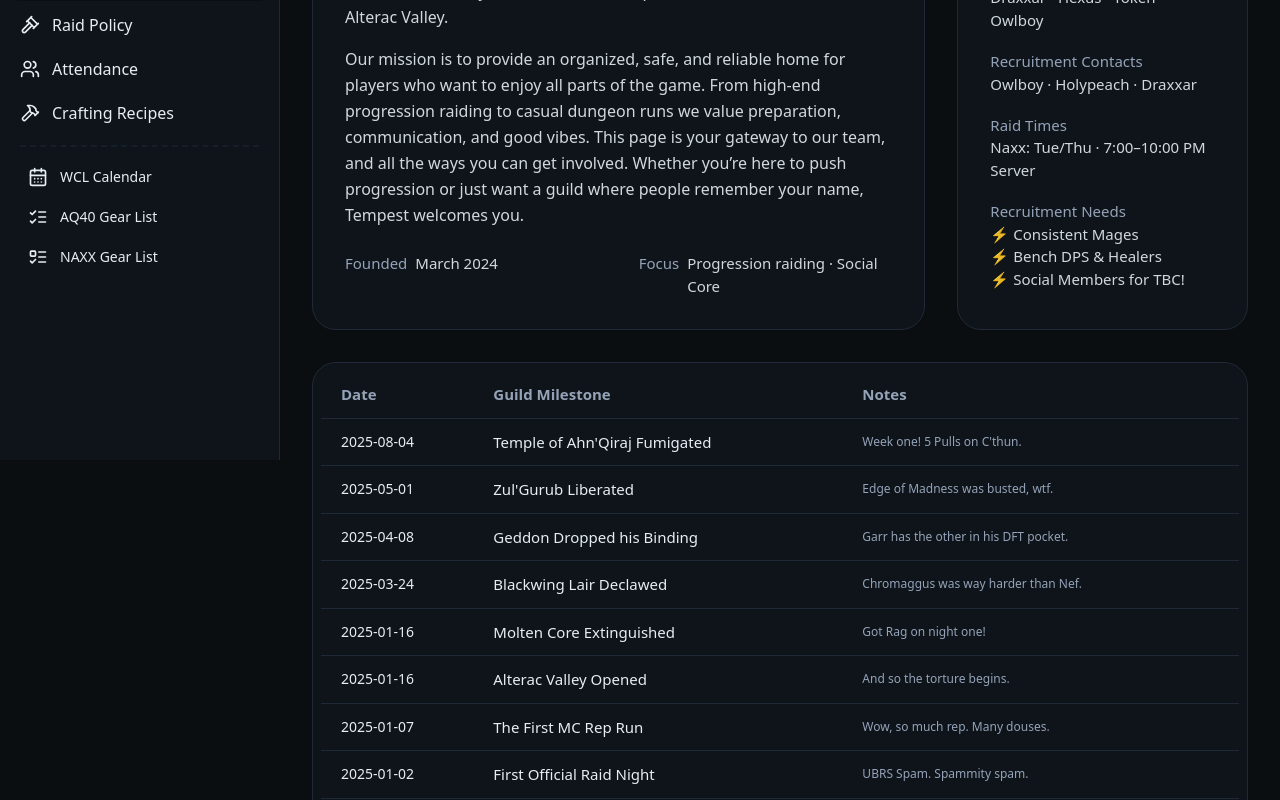
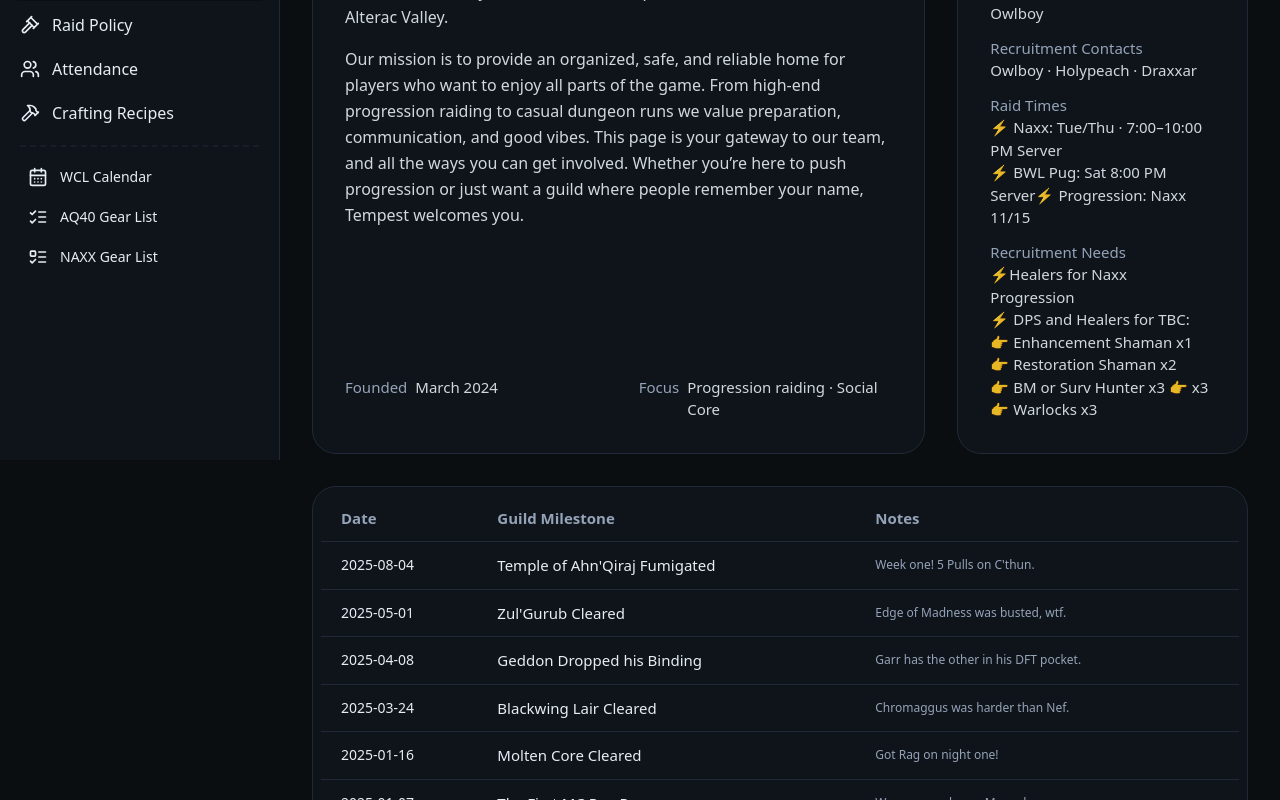
Before and after one commit to naptholomew/tempest-guild, a React (Vite) app: page / in a window 1280 px wide. Shown: the part 340-1140 px from the top of the page. Built offline with nearby package versions, Linux system fonts and the light colour scheme; no server answers.

Commit message:
Update About.tsx

```diff
--- a/src/pages/About.tsx
+++ b/src/pages/About.tsx
@@ -65,11 +65,11 @@ export default function About() {
             </div>
             <div>
               <dt className="text-skin-muted">Raid Times</dt>
-              <dd className="text-skin-base/90">Naxx: Tue/Thu · 7:00–10:00 PM Server</dd>
+              <dd className="text-skin-base/90">⚡ Naxx: Tue/Thu · 7:00–10:00 PM Server<br />⚡ BWL Pug: Sat 8:00 PM Server⚡ Progression: Naxx 11/15</dd>
             </div>
             <div>
               <dt className="text-skin-muted">Recruitment Needs</dt>
-              <dd className="text-skin-base/90">⚡ Consistent Mages<br />⚡ Bench DPS & Healers<br />⚡ Social Members for TBC!</dd>
+              <dd className="text-skin-base/90">⚡Healers for Naxx Progression <br />⚡ DPS and Healers for TBC:<br />👉 Enhancement Shaman x1 <br /> 👉 Restoration Shaman x2 <br /> 👉 BM or Surv Hunter x3 👉 x3 <br />  👉 Warlocks x3  </dd>
             </div>
           </dl>
         </div>
@@ -93,7 +93,7 @@ export default function About() {
             </tr>
             <tr className="border-t border-skin-base">
               <td className="py-3 pr-4 pl-5 align-middle text-sm">2025-05-01</td>
-              <td className="py-3 pr-4 align-middle">Zul'Gurub Liberated</td>
+              <td className="py-3 pr-4 align-middle">Zul'Gurub Cleared</td>
               <td className="py-3 pr-5 align-middle text-xs text-skin-muted">Edge of Madness was busted, wtf.</td>
             </tr>
             <tr className="border-t border-skin-base">
@@ -103,18 +103,13 @@ export default function About() {
             </tr>
             <tr className="border-t border-skin-base">
               <td className="py-3 pr-4 pl-5 align-middle text-sm">2025-03-24</td>
-              <td className="py-3 pr-4 align-middle">Blackwing Lair Declawed</td>
-              <td className="py-3 pr-5 align-middle text-xs text-skin-muted">Chromaggus was way harder than Nef.</td>
+              <td className="py-3 pr-4 align-middle">Blackwing Lair Cleared</td>
+              <td className="py-3 pr-5 align-middle text-xs text-skin-muted">Chromaggus was harder than Nef.</td>
             </tr>
             <tr className="border-t border-skin-base">
               <td className="py-3 pr-4 pl-5 align-middle text-sm">2025-01-16</td>
-              <td className="py-3 pr-4 align-middle">Molten Core Extinguished</td>
+              <td className="py-3 pr-4 align-middle">Molten Core Cleared</td>
               <td className="py-3 pr-5 align-middle text-xs text-skin-muted">Got Rag on night one!</td>
-            </tr>
-            <tr className="border-t border-skin-base">
-              <td className="py-3 pr-4 pl-5 align-middle text-sm">2025-01-16</td>
-              <td className="py-3 pr-4 align-middle">Alterac Valley Opened</td>
-              <td className="py-3 pr-5 align-middle text-xs text-skin-muted">And so the torture begins.</td>
             </tr>
             <tr className="border-t border-skin-base">
               <td className="py-3 pr-4 pl-5 align-middle text-sm">2025-01-07</td>
@@ -123,8 +118,8 @@ export default function About() {
             </tr>
             <tr className="border-t border-skin-base">
               <td className="py-3 pr-4 pl-5 align-middle text-sm">2025-01-02</td>
-              <td className="py-3 pr-4 align-middle">First Official Raid Night</td>
-              <td className="py-3 pr-5 align-middle text-xs text-skin-muted">UBRS Spam. Spammity spam.</td>
+              <td className="py-3 pr-4 align-middle">First Anniversary Raid Night</td>
+              <td className="py-3 pr-5 align-middle text-xs text-skin-muted">How many UBRS did we even run?</td>
             </tr>
             <tr className="border-t border-skin-base">
               <td className="py-3 pr-4 pl-5 align-middle text-sm">2024-11-24</td>
```
